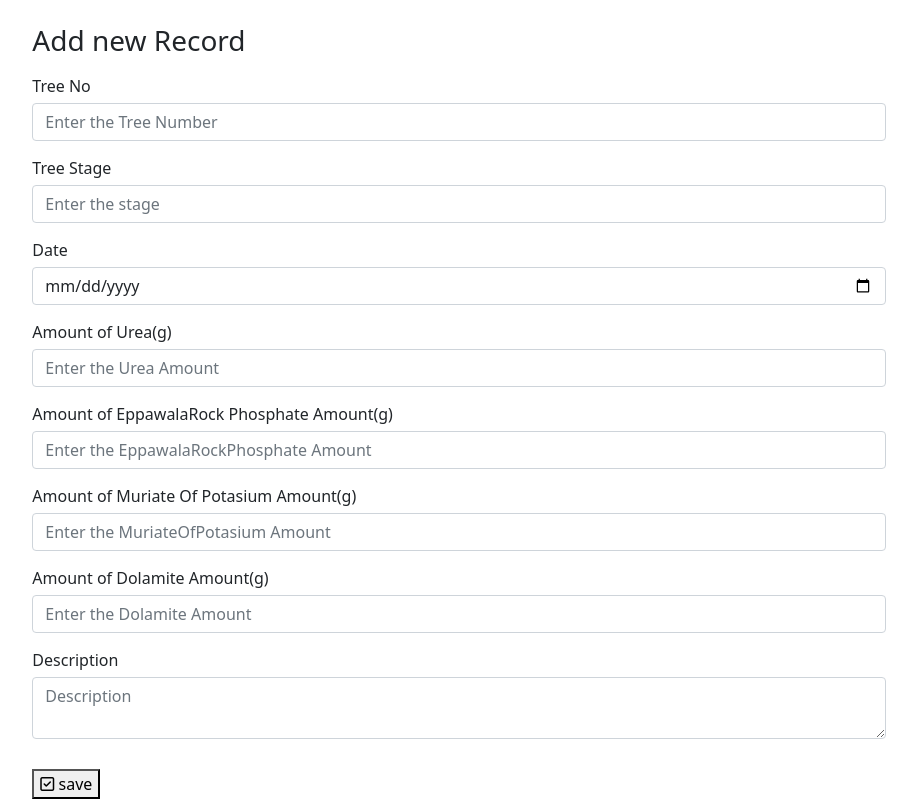
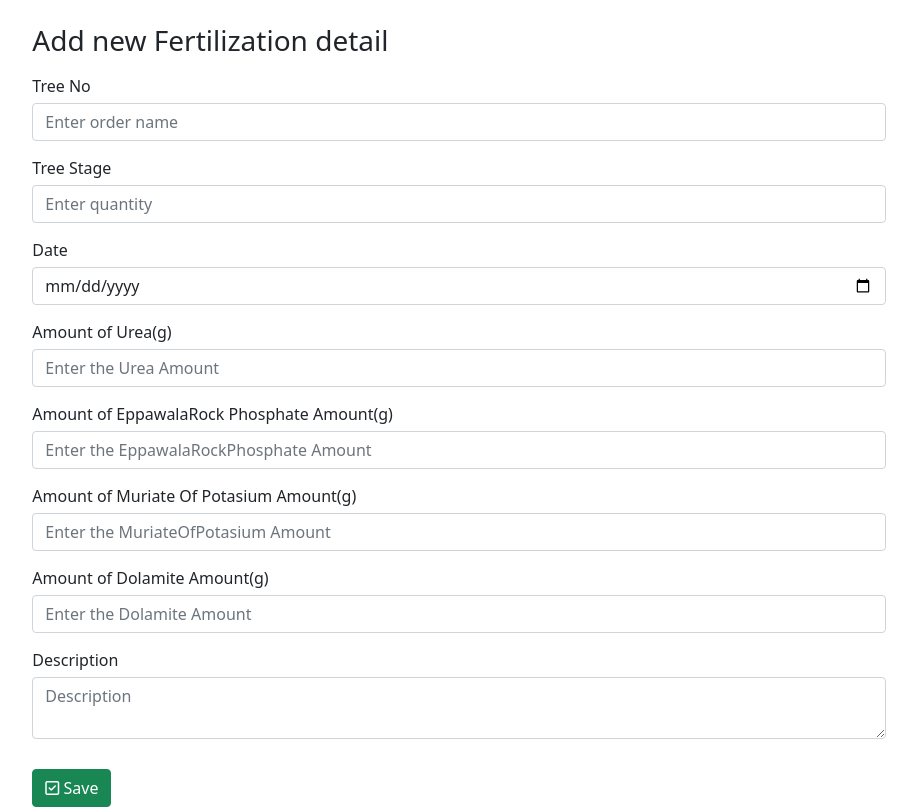
Before and after one commit to OSithu/Coconut-Production-System, a React (Create React App) app in the folder client/: page /fertilizationsave in a window 1280 px wide. Shown: the whole page, without its empty margins (181-1098 px from the left). Built offline with nearby package versions, Linux system fonts and the light colour scheme.

Commit message:
edit ceatefertilization.js file &viewFetilization.js

```diff
--- a/client/src/components/createFertilization.js
+++ b/client/src/components/createFertilization.js
@@ -1,100 +1,101 @@
-import React, { Component } from 'react'
+import React, { useState } from "react";
 import axios from 'axios';
 
-export default class CreateFertilization extends Component {
-    constructor(props){
-        super(props);
-        this.state={
-            TreeNo:"",
-            TreeStage:"",
-            Date:"",
-            UreaAmount:"",
-            EppawalaRockPhosphateAmount:"",
-            MuriateOfPotasiumAmount:"",
-            DolamiteAmount:"",
-            Description:""
+const CreateFertilizationDetails = () => {
+    const [TreeNo, setTreeNo] = useState('');
+    const [TreeStage, setTreeStage] = useState('');
+    const [Date, setDate] = useState('');
+    const [UreaAmount, setUreaAmount] = useState('');
+    const [EppawalaRockPhosphateAmount, setEppawalaRockPhosphateAmount] = useState('');
+    const [MuriateOfPotasiumAmount, setMuriateOfPotasiumAmount] = useState('');
+    const [DolamiteAmount, setDolamiteAmount] = useState('');
+    const [Description, setDescription] = useState('');
 
+
+    //implement sendData function
+    const sendFertilizationData = async (e) => {
+        e.preventDefault();
+
+        try {
+            let newFertilizationData = {
+                TreeNo: TreeNo,
+                TreeStage: TreeStage,
+                Date: Date,
+                UreaAmount: UreaAmount,
+                EppawalaRockPhosphateAmount: EppawalaRockPhosphateAmount,
+                MuriateOfPotasiumAmount: MuriateOfPotasiumAmount,
+                DolamiteAmount: DolamiteAmount,
+                Description: Description,
+            };
+
+            await axios.post('http://localhost:8000/fertilizationrec/save', newFertilizationData)
+                .then((res) => {
+                    alert(res.data.success);
+                    console.log(res.data.success);
+                })
+                .catch((err) => {
+                    if (err.response) {
+                        console.log(err.response.data.error);
+                    } else {
+                        console.log("Error occurred while processing your axios post request. " + err.error);
                     }
+                });
+
+        } catch (err) {
+            console.log('sendData function failed! ERROR: ' + err.message);
         }
 
-    handleInputChange = (e) =>{
-        const {name,value} = e.target;
+        //set state back to first state
+        setTreeNo('');
+        setTreeStage('');
+        setDate('');
+        setUreaAmount('');
+        setEppawalaRockPhosphateAmount('');
+        setMuriateOfPotasiumAmount('');
+        setDolamiteAmount('');
+        setDescription('');
+    };
 
-        this.setState({
-            ...this.state,
-            [name]:value
-        })
-    }
-
-    onSubmit = (e) =>{
-        e.preventDefault();
-
-        const {TreeNo,TreeStage,Date,UreaAmount,EppawalaRockPhosphateAmount,MuriateOfPotasiumAmount,DolamiteAmount,Description}=this.state;
-
-        const data={
-            TreeNo:TreeNo,
-            TreeStage:TreeStage,
-            Date:Date,
-            UreaAmount:UreaAmount,
-            EppawalaRockPhosphateAmount:EppawalaRockPhosphateAmount,
-            MuriateOfPotasiumAmount:MuriateOfPotasiumAmount,
-            DolamiteAmount:DolamiteAmount,
-            Description:Description
-        }
-        console.log(data)
-
-        axios.post("/fertilizationrec/save",data).then((res) =>{
-            if(res.data.success){
-                this.setState(
-                    {
-                        TreeNo:"",
-                        TreeStage:"",
-                        Date:"",
-                        UreaAmount:"",
-                        EppawalaRockPhosphateAmount:"",
-                        MuriateOfPotasiumAmount:"",
-                        DolamiteAmount:"",
-                        Description:""
-                    }
-                )
-            }
-        })
-    }
-
-
-    render(){
-        return(
+    return (
         <div className="col-md-8 mt-4 mx-auto">
-            <h1 className='h3 mb-3 font-weight-normal'>Add new Record</h1>
-               <form className='needs-validation' noValidate>
-                   <div className="form-group" style={{marginBottom:'15px'}}>
-                      <label style={{marginBottom:'5px'}}>Tree No</label>
-                      <input type="text"
+            <h1 className="h3 mb-3 font-weight-normal">Add new Fertilization detail</h1>
+            <form className="needs-validation" noValidate onSubmit={sendFertilizationData}>
+                <div className="form-group" style={{ marginBottom: "15px" }}>
+                        <label style={{ marginBottom: "5px" }}>Tree No</label>
+                        <input
+                            type="text"
                             className="form-control"
                             name="TreeNo"
-                      placeholder="Enter the Tree Number"
-                      value={this.state.TreeNo}
-                      onChange={this.handleInputChange}/>
+                            placeholder="Enter order name"
+                            onChange={(e) => setTreeNo(e.target.value)}
+                            value={TreeNo}
+                            required
+                        />
                     </div>
 
-                  <div className="form-group" style={{marginBottom:'15px'}}>
-                      <label style={{marginBottom:'5px'}}>Tree Stage</label>
-                      <input type="text"
+                    <div className="form-group" style={{ marginBottom: "15px" }}>
+                        <label style={{ marginBottom: "5px" }}>Tree Stage</label>
+                        <input
+                            type="text"
                             className="form-control"
                             name="TreeStage"
-                      placeholder="Enter the stage"
-                      value={this.state.TreeStage}
-                      onChange={this.handleInputChange}/>
+                            placeholder="Enter quantity"
+                            onChange={(e) => setTreeStage(e.target.value)}
+                            value={TreeStage}
+                            required
+                        />
                     </div>
 
                     <div className="form-group" style={{marginBottom:'15px'}}>
                       <label style={{marginBottom:'5px'}}>Date</label>
-                      <input type="date"
+                      <input
+                          type="date"
                           className="form-control"
                           name="Date"
                           placeholder="Enter the Date of fertilization"
-                      value={this.state.Date}
-                      onChange={this.handleInputChange}/>
+                          value={Date}
+                          onChange={(e) => setDate(e.target.value)}
+                          required/>
                    </div>
 
                    <div className="form-group" style={{marginBottom:'15px'}}>
@@ -103,8 +104,9 @@ export default class CreateFertilization extends Component {
                       className="form-control"
                       name="UreaAmount"
                        placeholder="Enter the Urea Amount"
-                      value={this.state.UreaAmount}
-                      onChange={this.handleInputChange}/>
+                       value={UreaAmount}
+                       onChange={(e) => setUreaAmount(e.target.value)}
+                       required/>
                    </div>
 
                    <div className="form-group" style={{marginBottom:'15px'}}>
@@ -113,8 +115,9 @@ export default class CreateFertilization extends Component {
                       className="form-control"
                       name="EppawalaRockPhosphateAmount"
                        placeholder="Enter the EppawalaRockPhosphate Amount "
-                      value={this.state.EppawalaRockPhosphateAmount}
-                      onChange={this.handleInputChange}/>
+                       value={EppawalaRockPhosphateAmount}
+                       onChange={(e) => setEppawalaRockPhosphateAmount(e.target.value)}
+                       required/>
                    </div>
 
                    <div className="form-group" style={{marginBottom:'15px'}}>
@@ -123,8 +126,9 @@ export default class CreateFertilization extends Component {
                        className="form-control"
                        name="MuriateOfPotasiumAmount"
                        placeholder="Enter the MuriateOfPotasium Amount"
-                      value={this.state.MuriateOfPotasiumAmount}
-                      onChange={this.handleInputChange}/>
+                     value={MuriateOfPotasiumAmount}
+                     onChange={(e) => setMuriateOfPotasiumAmount(e.target.value)}
+                       required/>
                    </div>
 
                    <div className="form-group" style={{marginBottom:'15px'}}>
@@ -133,8 +137,9 @@ export default class CreateFertilization extends Component {
                       className="form-control"
                        name="DolamiteAmount"
                        placeholder="Enter the Dolamite Amount"
-                      value={this.state.DolamiteAmount}
-                      onChange={this.handleInputChange}/>
+                       value={DolamiteAmount}
+                       onChange={(e) => setDolamiteAmount(e.target.value)}
+                       required/>
                    </div>
 
                    <div className="form-group" style={{marginBottom:'15px'}}>
@@ -143,17 +148,182 @@ export default class CreateFertilization extends Component {
                        className="form-control"
                        name="Description"
                        placeholder="Description"
-                      value={this.state.Description}
-                      onChange={this.handleInputChange}/>
+                      value={Description}
+                      onChange={(e) => setDescription(e.target.value)}
+                      required/>
                    </div>
 
-    <button className="btn-btn-success" type="submit" style={{marginTop:'15px'}} onClick={this.onSubmit}>
-        <i className='far fa-check-square'></i>
-        &nbsp;save
+                <button
+                    className="btn btn-success"
+                    type="submit"
+                    style={{ marginTop: "15px" }}
+                >
+                    <i className="far fa-check-square"></i>
+                    &nbsp;Save
                 </button>
             </form>
         </div>
+    );
+};
 
-        );
-    }
-}
+export default CreateFertilizationDetails;
+
+// import React, { Component } from 'react'
+// import axios from 'axios';
+
+// export default class CreateFertilization extends Component {
+//     constructor(props){
+//         super(props);
+//         this.state={
+//             TreeNo:"",
+//             TreeStage:"",
+//             Date:"",
+//             UreaAmount:"",
+//             EppawalaRockPhosphateAmount:"",
+//             MuriateOfPotasiumAmount:"",
+//             DolamiteAmount:"",
+//             Description:""
+
+//         }
+//     }
+
+//     handleInputChange = (e) =>{
+//         const {name,value} = e.target;
+
+//         this.setState({
+//             ...this.state,
+//             [name]:value
+//         })
+//     }
+
+//     onSubmit = (e) =>{
+//         e.preventDefault();
+
+//         const {TreeNo,TreeStage,Date,UreaAmount,EppawalaRockPhosphateAmount,MuriateOfPotasiumAmount,DolamiteAmount,Description}=this.state;
+
+//         const data={
+//             TreeNo:TreeNo,
+//             TreeStage:TreeStage,
+//             Date:Date,
+//             UreaAmount:UreaAmount,
+//             EppawalaRockPhosphateAmount:EppawalaRockPhosphateAmount,
+//             MuriateOfPotasiumAmount:MuriateOfPotasiumAmount,
+//             DolamiteAmount:DolamiteAmount,
+//             Description:Description
+//         }
+//         console.log(data)
+
+//         axios.post("/fertilizationrec/save",data).then((res) =>{
+//             if(res.data.success){
+//                 this.setState(
+//                     {
+//                         TreeNo:"",
+//                         TreeStage:"",
+//                         Date:"",
+//                         UreaAmount:"",
+//                         EppawalaRockPhosphateAmount:"",
+//                         MuriateOfPotasiumAmount:"",
+//                         DolamiteAmount:"",
+//                         Description:""
+//                     }
+//                 )
+//             }
+//         })
+//     }
+
+
+//     render(){
+//         return(
+//             <div className="col-md-8 mt-4 mx-auto">
+//             <h1 className='h3 mb-3 font-weight-normal'>Add new Record</h1>
+//                <form className='needs-validation' noValidate>
+//                    <div className="form-group" style={{marginBottom:'15px'}}>
+//                       <label style={{marginBottom:'5px'}}>Tree No</label>
+//                       <input type="text"
+//                       className="form-control"
+//                       name="TreeNo"
+//                       placeholder="Enter the Tree Number"
+//                       value={this.state.TreeNo}
+//                       onChange={this.handleInputChange}/>
+//                   </div>
+
+//                   <div className="form-group" style={{marginBottom:'15px'}}>
+//                       <label style={{marginBottom:'5px'}}>Tree Stage</label>
+//                       <input type="text"
+//                       className="form-control"
+//                       name="TreeStage"
+//                       placeholder="Enter the stage"
+//                       value={this.state.TreeStage}
+//                       onChange={this.handleInputChange}/>
+//                   </div>
+
+//                   <div className="form-group" style={{marginBottom:'15px'}}>
+//                       <label style={{marginBottom:'5px'}}>Date</label>
+//                       <input type="date"
+//                       className="form-control"
+//                       name="Date"
+//                       placeholder="Enter the Date of fertilization"
+//                       value={this.state.Date}
+//                       onChange={this.handleInputChange}/>
+//                   </div>
+
+//                   <div className="form-group" style={{marginBottom:'15px'}}>
+//                       <label style={{marginBottom:'5px'}}>Amount of Urea(g)</label>
+//                       <input type="Number"
+//                       className="form-control"
+//                       name="UreaAmount"
+//                       placeholder="Enter the Urea Amount"
+//                       value={this.state.UreaAmount}
+//                       onChange={this.handleInputChange}/>
+//                   </div>
+
+//                   <div className="form-group" style={{marginBottom:'15px'}}>
+//                       <label style={{marginBottom:'5px'}}>Amount of EppawalaRock Phosphate Amount(g)</label>
+//                       <input type="Number"
+//                       className="form-control"
+//                       name="EppawalaRockPhosphateAmount"
+//                       placeholder="Enter the EppawalaRockPhosphate Amount "
+//                       value={this.state.EppawalaRockPhosphateAmount}
+//                       onChange={this.handleInputChange}/>
+//                   </div>
+
+//                   <div className="form-group" style={{marginBottom:'15px'}}>
+//                       <label style={{marginBottom:'5px'}}>Amount of Muriate Of Potasium Amount(g)</label>
+//                       <input type="Number"
+//                       className="form-control"
+//                       name="MuriateOfPotasiumAmount"
+//                       placeholder="Enter the MuriateOfPotasium Amount"
+//                       value={this.state.MuriateOfPotasiumAmount}
+//                       onChange={this.handleInputChange}/>
+//                   </div>
+
+//                   <div className="form-group" style={{marginBottom:'15px'}}>
+//                       <label style={{marginBottom:'5px'}}>Amount of Dolamite Amount(g)</label>
+//                       <input type="Number"
+//                       className="form-control"
+//                       name="DolamiteAmount"
+//                       placeholder="Enter the Dolamite Amount"
+//                       value={this.state.DolamiteAmount}
+//                       onChange={this.handleInputChange}/>
+//                   </div>
+
+//                   <div className="form-group" style={{marginBottom:'15px'}}>
+//                       <label style={{marginBottom:'5px'}}>Description</label>
+//                       <textarea
+//                       className="form-control"
+//                       name="Description"
+//                       placeholder="Description"
+//                       value={this.state.Description}
+//                       onChange={this.handleInputChange}/>
+//                   </div>
+
+//     <button className="btn-btn-success" type="submit" style={{marginTop:'15px'}} onClick={this.onSubmit}>
+//         <i className='far fa-check-square'></i>
+//         &nbsp;save
+//     </button>
+//   </form>
+// </div>
+
+//         );
+//     }
+// }
```
Also changed, not shown: client/src/components/viewFertilization.js (+5 -5 lines). Lines whose indentation alone changed are shown as unchanged.
